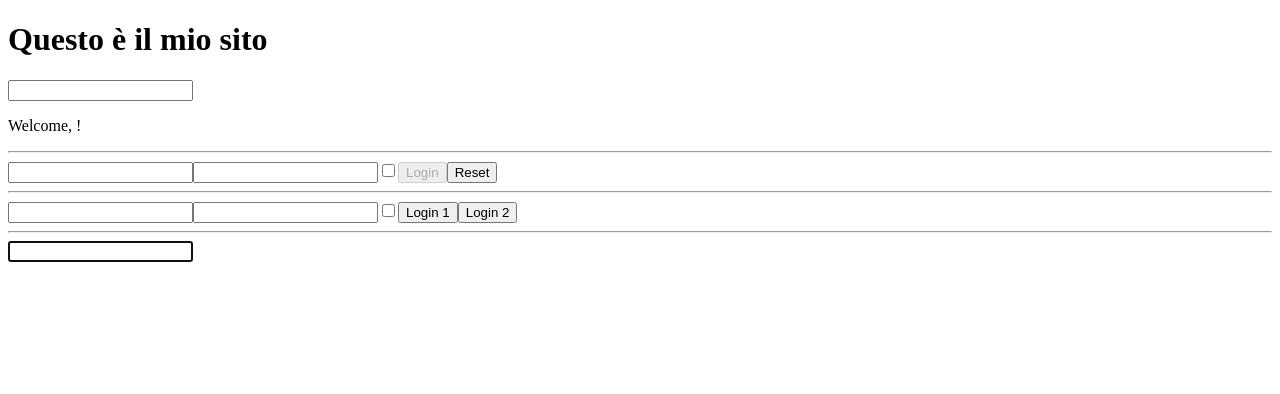
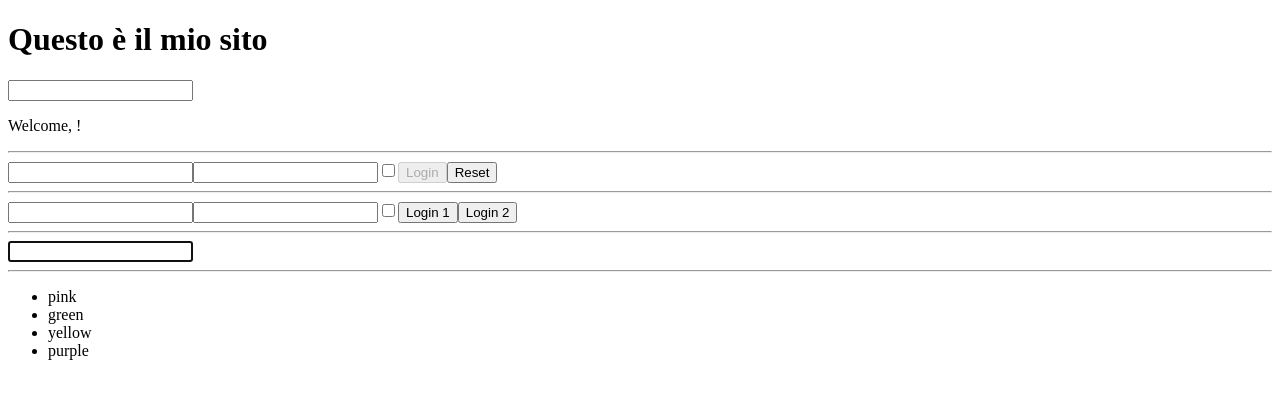
Before and after one commit to Clara-newbie/React_Esercizio, a React (Vite) app: page / in a window 1280 px wide. Shown: the top 394 px of the page. Built offline with nearby package versions, Linux system fonts and the light colour scheme.

Commit message:
svolto esercizio 'Lists'

```diff
--- a/src/App.jsx
+++ b/src/App.jsx
@@ -10,10 +10,29 @@ import UncontrolledLogin from "./UncontrolledLogin";
 import FocusableInput from "./FocusableInput";
 import MountedRef from "./MountedRef";
 import { StrictMode } from "react";
+import Colors from "./Colors";
 
 export default function App() {
   const age = 64;
   const name = "clara";
+  const colors = [
+    {
+      id: "item_1",
+      name: "pink",
+    },
+    {
+      id: "item_2",
+      name: "green",
+    },
+    {
+      id: "item_3",
+      name: "yellow",
+    },
+    {
+      id: "item_4",
+      name: "purple",
+    },
+  ];
 
   function handleShowTime() {
     const time = new Date();
@@ -48,6 +67,8 @@ export default function App() {
       <StrictMode>
         <MountedRef />
       </StrictMode>
+      <hr />
+      <Colors colors={colors} />
     </div>
   );
 }
--- /dev/null
+++ b/src/Color.jsx
@@ -0,0 +1,3 @@
+export default function Color({ color }) {
+  return <li>{color.name}</li>;
+}
--- /dev/null
+++ b/src/Colors.jsx
@@ -0,0 +1,11 @@
+import Color from "./Color";
+
+export default function Colors({ colors }) {
+  return (
+    <ul>
+      {colors.map((color) => (
+        <Color key={color.id} color={color} />
+      ))}
+    </ul>
+  );
+}
```
